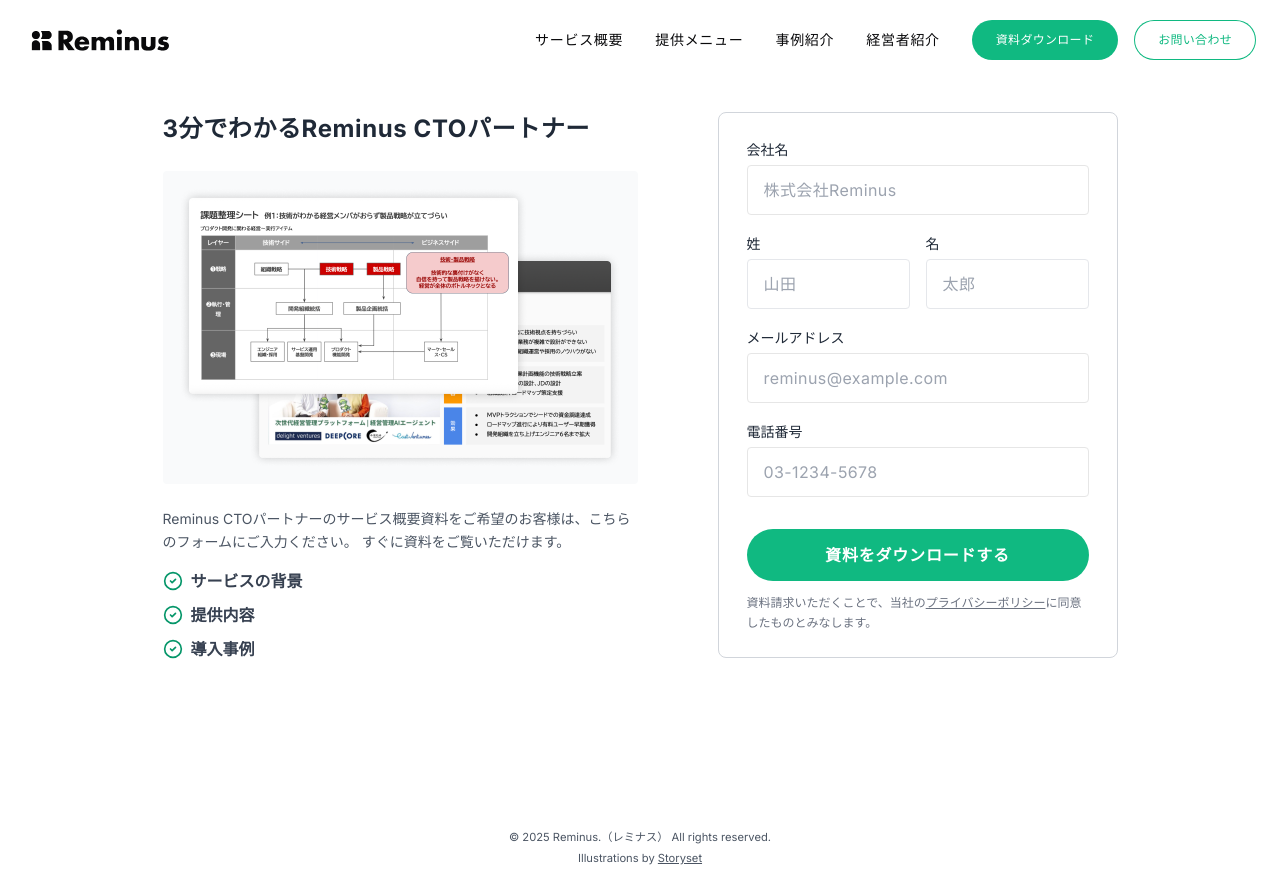
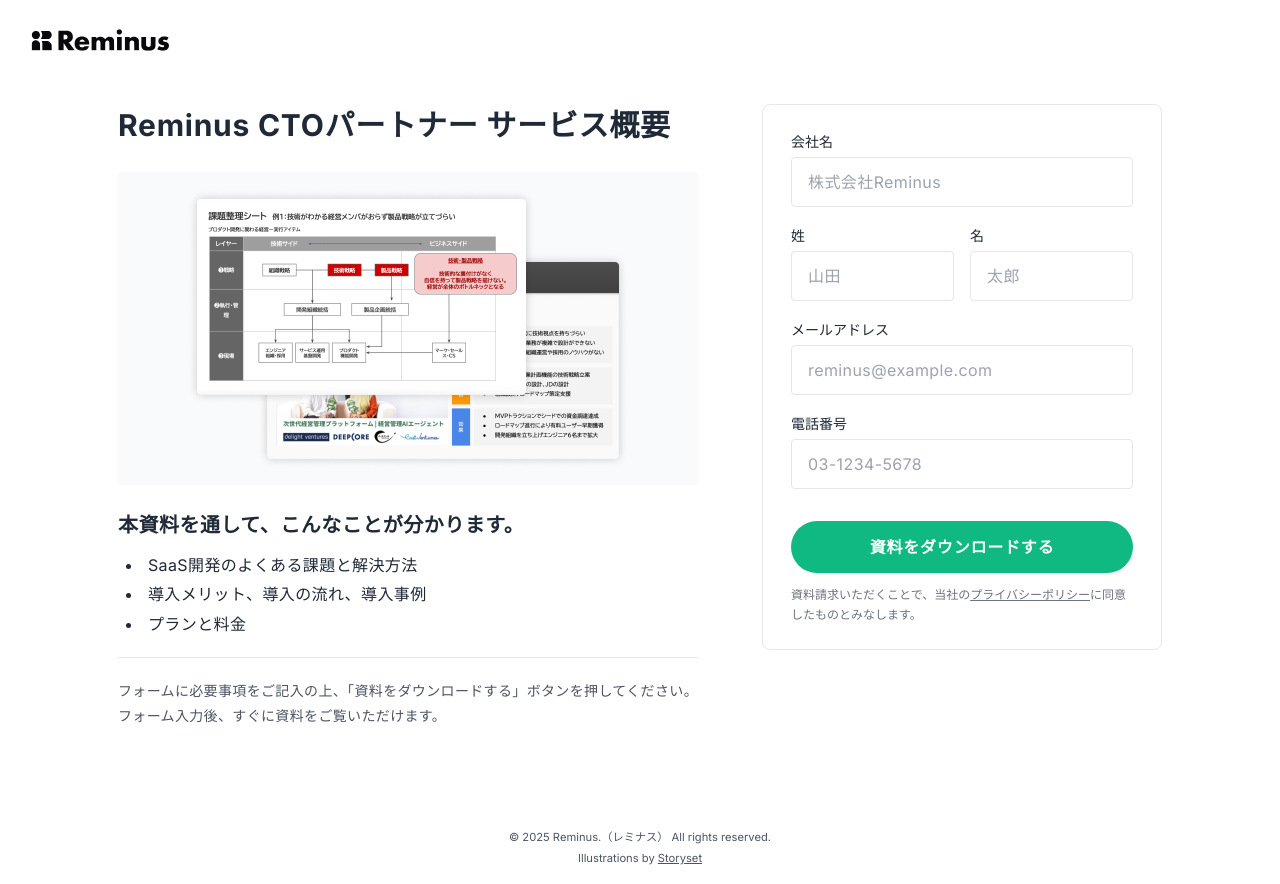
Before and after one commit to Reminus-Inc/reminus, a Next.js app: page /download in a window 1280 px wide. Built offline with nearby package versions, Linux system fonts and the light colour scheme.

Commit message:
ダウンロードページの文言修正 & ヘッダーからリンクを削除

```diff
--- a/src/app/(root)/download/page.tsx
+++ /dev/null
@@ -1,72 +0,0 @@
-import { DownloadForm } from "@/app/_components/ui/download-form";
-import Image from "next/image";
-import { DOCUMENT_TYPE } from "@/app/constants";
-import { Heading } from "@/app/_components/ui/heading";
-import { CheckCircle2 } from "lucide-react";
-import { Metadata } from "next";
-
-export const metadata: Metadata = {
-  title: "資料ダウンロード | Reminus",
-  description: "Reminusのサービス紹介資料をダウンロードできます。",
-  robots: {
-    index: false,
-  },
-};
-
-export default function DownloadPage() {
-  return (
-    <div className="bg-white pb-10 pt-2 md:pb-16 md:pt-8 min-h-[calc(100svh-70px)] font-sans">
-      <div className="container mx-auto flex flex-col justify-center gap-8 px-6 md:gap-14 lg:flex-row lg:gap-20">
-        <div className="space-y-6 lg:w-[475px]">
-          <Heading level="h3" tag="h1">
-            3分でわかる<br className="md:hidden" />Reminus CTOパートナー
-          </Heading>
-
-          <div className="rounded bg-gray-50 p-4">
-            <div className="mx-auto aspect-[1326/842] max-w-[720px] rounded-sm sm:max-w-[442px]">
-              <Image
-                src="/document-example.png"
-                alt="Reminus CTO パートナー概要資料"
-                width={1326}
-                height={842}
-                priority
-                className="block h-auto w-full"
-              />
-            </div>
-          </div>
-
-          <div className="space-y-4">
-            <p className="text-sm leading-relaxed text-gray-600">
-              Reminus CTOパートナーのサービス概要資料をご希望のお客様は、こちらのフォームにご入力ください。
-              すぐに資料をご覧いただけます。
-            </p>
-            <ul className="space-y-1.5 md:space-y-2.5">
-              <li className="flex items-start gap-2">
-                <CheckCircle2 className="mt-0.5 h-4 w-4 flex-shrink-0 text-emerald-600 md:h-5 md:w-5" />
-                <span className="text-sm font-bold text-gray-700 md:text-base">
-                  サービスの背景
-                </span>
-              </li>
-              <li className="flex items-start gap-2">
-                <CheckCircle2 className="mt-0.5 h-4 w-4 flex-shrink-0 text-emerald-600 md:h-5 md:w-5" />
-                <span className="text-sm font-bold text-gray-700 md:text-base">
-                  提供内容
-                </span>
-              </li>
-              <li className="flex items-start gap-2">
-                <CheckCircle2 className="mt-0.5 h-4 w-4 flex-shrink-0 text-emerald-600 md:h-5 md:w-5" />
-                <span className="text-sm font-bold text-gray-700 md:text-base">
-                  導入事例
-                </span>
-              </li>
-            </ul>
-          </div>
-        </div>
-
-        <div className="flex h-fit justify-center rounded-lg border border-gray-300 px-7 py-6 lg:max-w-[400px]">
-          <DownloadForm documentType={DOCUMENT_TYPE.CTO_PARTNER} formId="download-page-form" />
-        </div>
-      </div>
-    </div>
-  );
-}
--- /dev/null
+++ b/src/app/_components/layout/simple-header.tsx
@@ -0,0 +1,18 @@
+import { ReminusLogo } from "@/app/_components/ui/reminus-logo";
+
+export function SimpleHeader() {
+  return (
+    <header className="sticky left-0 top-0 z-10 flex h-[60px] items-center bg-white md:h-[80px] font-sans">
+      <div className="mx-auto w-full max-w-[1360px] px-4 sm:px-6">
+        <div className="flex h-full items-center justify-between">
+          <div className="flex items-center">
+            <ReminusLogo
+              className="h-4 w-auto md:h-6 md:scale-90"
+              aria-label="Reminus"
+            />
+          </div>
+        </div>
+      </div>
+    </header>
+  );
+}
--- /dev/null
+++ b/src/app/download/layout.tsx
@@ -0,0 +1,14 @@
+import { SimpleHeader } from "@/app/_components/layout/simple-header";
+
+export default function DownloadLayout({
+  children,
+}: {
+  children: React.ReactNode;
+}) {
+  return (
+    <>
+      <SimpleHeader />
+      <main>{children}</main>
+    </>
+  );
+}
--- /dev/null
+++ b/src/app/download/page.tsx
@@ -0,0 +1,94 @@
+import { DownloadForm } from "@/app/_components/ui/download-form";
+import Image from "next/image";
+import { DOCUMENT_TYPE } from "@/app/constants";
+import { Metadata } from "next";
+
+export const metadata: Metadata = {
+  title: "資料ダウンロード | Reminus",
+  description: "Reminusのサービス紹介資料をダウンロードできます。",
+  robots: {
+    index: false,
+  },
+};
+
+export default function DownloadPage() {
+  return (
+    <div className="content-auto min-h-[calc(100svh-70px)] pb-10 pt-2 font-sans md:pb-16 md:pt-6">
+      <div className="mx-auto flex w-[82%] max-w-[1200px] md:w-[86%]">
+        <div className="flex w-full flex-col justify-center gap-8 md:gap-14 lg:flex-row lg:gap-16">
+          <div>
+            <h1 className="text-xl font-bold !leading-[1.45] tracking-wide text-gray-800 sm:text-2xl md:text-3xl">
+              Reminus CTOパートナー サービス概要
+            </h1>
+
+            <div className="mt-6 rounded bg-gray-50 p-4">
+              <div className="mx-auto aspect-[1326/842] max-w-[720px] rounded-sm sm:max-w-[442px]">
+                <Image
+                  src="/document-example.png"
+                  alt="Reminus CTO パートナー概要資料"
+                  width={1326}
+                  height={842}
+                  priority
+                  className="block h-auto w-full"
+                />
+              </div>
+            </div>
+
+            <p className="mt-6 text-lg font-bold !leading-[1.6] tracking-wide text-gray-800 sm:text-xl">
+              本資料を通して、こんなことが分かります。
+            </p>
+
+            <ul className="mt-3 list-inside list-disc space-y-1 pl-2 text-sm !leading-[1.6] tracking-wide text-gray-800 sm:text-base">
+              <li>SaaS開発のよくある課題と解決方法</li>
+              <li>導入メリット、導入の流れ、導入事例</li>
+              <li>プランと料金</li>
+            </ul>
+
+            <div className="mt-5 border-t border-solid border-gray-200 pt-5 text-sm !leading-[1.8] tracking-wide text-gray-600 sm:text-sm">
+              <p>
+                フォームに必要事項をご記入の上、「資料をダウンロードする」ボタンを押してください。
+              </p>
+              <p>フォーム入力後、すぐに資料をご覧いただけます。</p>
+            </div>
+
+            {/*
+            <div className="space-y-4">
+              <p className="text-sm leading-relaxed text-gray-600">
+                Reminus
+                CTOパートナーのサービス概要資料をご希望のお客様は、こちらのフォームにご入力ください。
+                すぐに資料をご覧いただけます。
+              </p>
+              <ul className="space-y-1.5 md:space-y-2.5">
+                <li className="flex items-start gap-2">
+                  <CheckCircle2 className="mt-0.5 h-4 w-4 flex-shrink-0 text-emerald-600 md:h-5 md:w-5" />
+                  <span className="text-sm font-bold text-gray-700 md:text-base">
+                    サービスの背景
+                  </span>
+                </li>
+                <li className="flex items-start gap-2">
+                  <CheckCircle2 className="mt-0.5 h-4 w-4 flex-shrink-0 text-emerald-600 md:h-5 md:w-5" />
+                  <span className="text-sm font-bold text-gray-700 md:text-base">
+                    提供内容
+                  </span>
+                </li>
+                <li className="flex items-start gap-2">
+                  <CheckCircle2 className="mt-0.5 h-4 w-4 flex-shrink-0 text-emerald-600 md:h-5 md:w-5" />
+                  <span className="text-sm font-bold text-gray-700 md:text-base">
+                    導入事例
+                  </span>
+                </li>
+              </ul>
+            </div> */}
+          </div>
+
+          <div className="flex h-fit justify-center rounded-lg border border-gray-200 px-7 py-6 lg:max-w-[400px]">
+            <DownloadForm
+              documentType={DOCUMENT_TYPE.CTO_PARTNER}
+              formId="download-page-form"
+            />
+          </div>
+        </div>
+      </div>
+    </div>
+  );
+}
```
